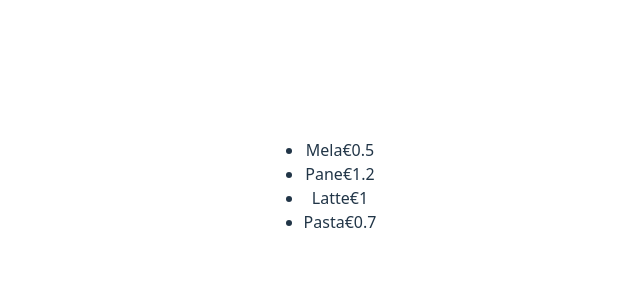
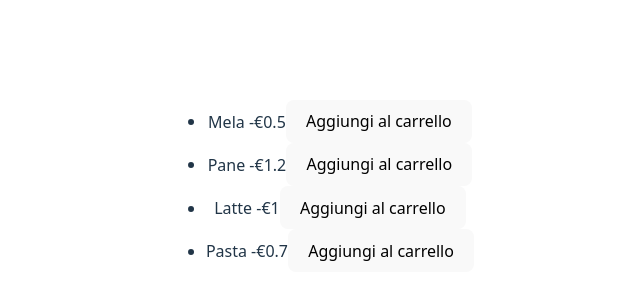
Before and after one commit to asiavenditti/ex-react-usereducer-spesa, a React (Vite) app: page / in a window 1280 px wide. Shown: the part 214-514 px from the top of the page, without its empty margins (320-960 px from the left). Built offline with nearby package versions, Linux system fonts and the light colour scheme.

Commit message:
complete milestone 2

```diff
--- a/src/App.jsx
+++ b/src/App.jsx
@@ -1,6 +1,6 @@
 
 import './App.css'
-
+import { useState } from 'react';
 function App() {
 
   const products = [
@@ -9,13 +9,24 @@ function App() {
     { name: 'Latte', price: 1.0 },
     { name: 'Pasta', price: 0.7 },
   ];
+
+  const [addedProduct, setAddedProduct] = useState([])
+
+
+  function addToCart(product) {
+    setAddedProduct([...addedProduct, { ...product, quantity: 1 }])
+    console.log(addedProduct)
+  }
+
+
   return (
     <>
       <ul className="product-list">
         {products.map((product, index) => (
           <li key={index}>
-            <span>{product.name}</span>
+            <span>{product.name}</span> -
             <span>€{product.price}</span>
+            <button onClick={() => addToCart(product)}>Aggiungi al carrello</button>
           </li>
         ))}
       </ul>
```
